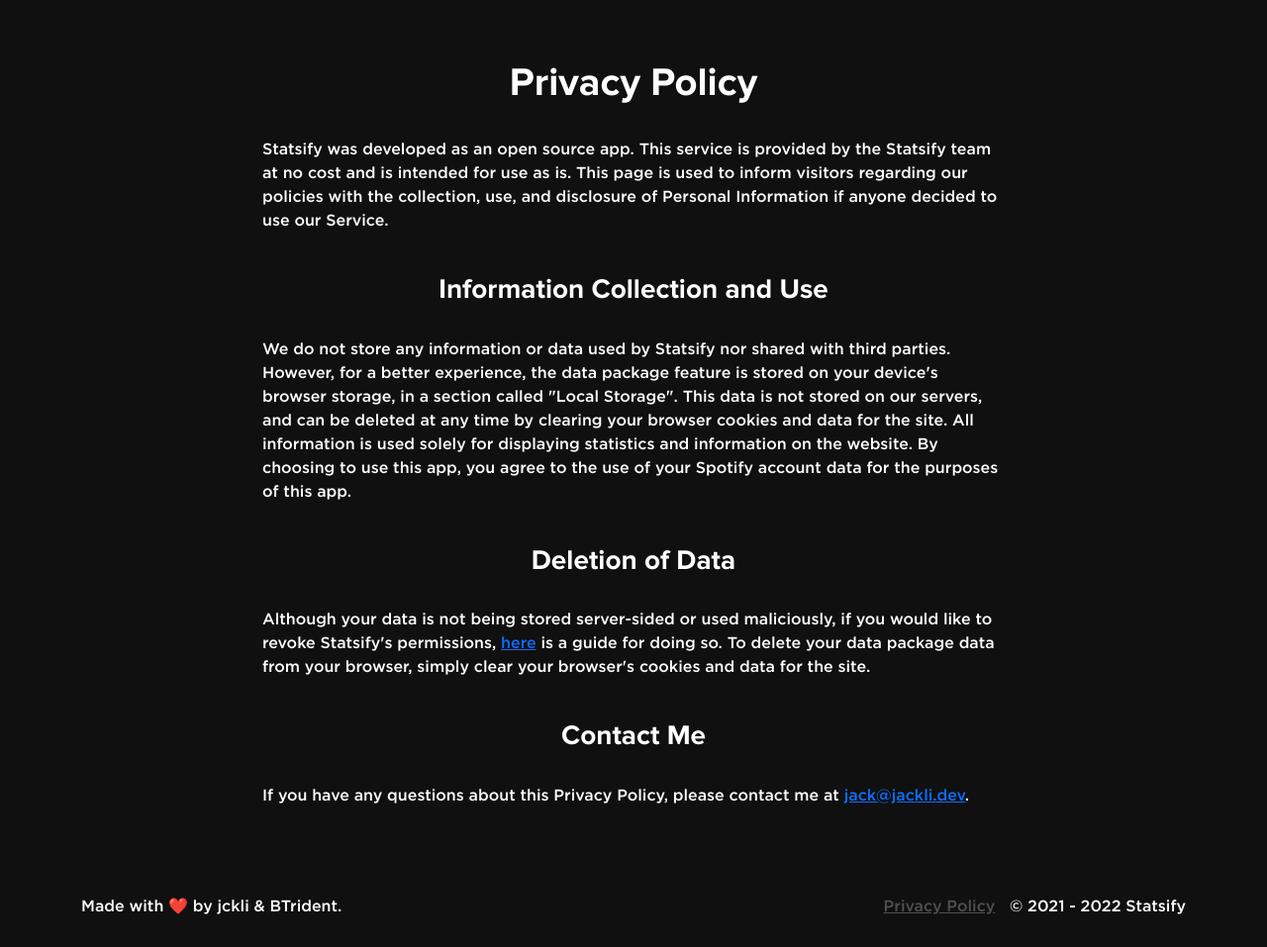
After one commit to jckli/retrievify, a Flask app: page /privacy in a window 1280 px wide. The commit adds this page. Shown: the whole page at 99% size. Run offline with Flask 2, Linux system fonts and the light colour scheme.

Commit message:
feat: privacy policy

```diff
--- /dev/null
+++ b/Statsify/static/content/privacy.css
@@ -0,0 +1,58 @@
+@font-face {
+    font-family: Gotham;
+    src: url(../fonts/GothamMedium.ttf);
+}
+@font-face {
+    font-family: ProximaNova;
+    src: url("../fonts/ProximaNovaBold.otf");
+}
+body {
+    font-family: Gotham;
+    margin: 0px;
+    background: #101010;
+    display: block;
+}
+#content {
+    color: #ffffff;
+}
+#main {
+    margin: 60px auto;
+    width: 750px;
+}
+.title {
+    font-size: 2.5rem;
+    font-family: ProximaNova;
+    text-align: center;
+}
+.subtitle {
+    font-size: 1.75rem;
+    font-family: ProximaNova;
+    text-align: center;
+}
+#footer > div {
+    min-height: 10vh;
+    align-items: center;
+    display: flex;
+    flex-direction: row;
+    justify-content: space-between;
+}
+
+#footer > div > div {
+    font-size: 16px;
+}
+.name-credit {
+    text-decoration: none;
+    color: #ffffff;
+}
+.name-credit:hover {
+    color: #808080;
+    transition: 200ms ease-out color;
+}
+.extra-links {
+    color: #505050;
+    margin-right: 10px;
+}
+.extra-links:hover {
+    color: #808080;
+    transition: 200ms ease-out color;
+}
--- a/Statsify/templates/index.html
+++ b/Statsify/templates/index.html
@@ -28,7 +28,8 @@
                         Made with ❤️ by <a class="name-credit" href="https://github.com/jckli">jckli</a> & <a class="name-credit" href="https://github.com/The-Brandon-Tran">BTrident</a>.
                     </div>
                     <div class="second">
-                        © 2021 Statsify
+                        <a href="/privacy" class="extra-links">Privacy Policy</a>
+                        © 2021 - 2022 Statsify
                     </div>
                 </div>
             </div>
--- a/Statsify/templates/layout.html
+++ b/Statsify/templates/layout.html
@@ -42,8 +42,7 @@
                     {{ userName }}
                 </a>
                 <ul class="dropdown-menu dropdown-menu-dark text-small shadow" aria-labelledby="dropdownUser1">
-                    <li><a class="dropdown-item" href="https://www.spotify.com/us/account/apps/" target="_blank">Terms of Service</a></li>
-                    <li><a class="dropdown-item" href="https://www.spotify.com/us/account/apps/" target="_blank">Privacy Policy</a></li>
+                    <li><a class="dropdown-item" href="/privacy" target="_blank">Privacy Policy</a></li>
                     <li><a class="dropdown-item" href="https://www.spotify.com/us/account/apps/" target="_blank">Remove Account</a></li>
                     <li><a class="dropdown-item" href="https://www.spotify.com/logout/" target="_blank">Sign Out</a></li>
                 </ul>
--- /dev/null
+++ b/Statsify/templates/privacy.html
@@ -0,0 +1,57 @@
+<!DOCTYPE html>
+
+<html lang="en">
+    <head>
+        <meta charset="utf-8" />
+        <title>Statsify</title>
+        <link rel="shortcut icon" href="{{ url_for('static', filename='favicon.ico') }}" />
+        <link href="https://cdn.jsdelivr.net/npm/bootstrap@5.0.2/dist/css/bootstrap.min.css" rel="stylesheet" integrity="sha384-EVSTQN3/azprG1Anm3QDgpJLIm9Nao0Yz1ztcQTwFspd3yD65VohhpuuCOmLASjC" crossorigin="anonymous">
+        <link rel="stylesheet" href="../static/content/privacy.css">
+    </head>
+    <body>
+        <div id="content">
+            <div id="main">
+                <h1 class="title">Privacy Policy</h1>
+                <br>
+                <p>
+                    Statsify was developed as an open source app. This service is provided by the Statsify team at no cost and is intended for use as is. This page
+                    is used to inform visitors regarding our policies with the collection, use, and disclosure of Personal Information if anyone decided to use our Service.
+                </p>
+                <br>
+                <h2 class="subtitle">Information Collection and Use</h2>
+                <br>
+                <p>
+                    We do not store any information or data used by Statsify nor shared with third parties. However, for a better experience, the data package feature is stored on
+                    your device's browser storage, in a section called "Local Storage". This data is not stored on our servers, and can be deleted at any time by
+                    clearing your browser cookies and data for the site. All information is used solely for displaying statistics and information on the website. By choosing to
+                    use this app, you agree to the use of your Spotify account data for the purposes of this app.
+                </p>
+                <br>
+                <h2 class="subtitle">Deletion of Data</h2>
+                <br>
+                <p>
+                    Although your data is not being stored server-sided or used maliciously, if you would like to revoke Statsify's permissions,
+                    <a href="https://support.spotify.com/us/article/spotify-on-other-apps/">here</a> is a guide for doing so. To delete your data package data from your browser,
+                    simply clear your browser's cookies and data for the site.
+                </p>
+                <br>
+                <h2 class="subtitle">Contact Me</h2>
+                <br>
+                <p>
+                    If you have any questions about this Privacy Policy, please contact me at <a href="mailto:jack@jackli.dev">jack@jackli.dev</a>.
+                </p>
+            </div>
+            <div id="footer">
+                <div class="container">
+                    <div class="first">
+                        Made with ❤️ by <a class="name-credit" href="https://github.com/jckli">jckli</a> & <a class="name-credit" href="https://github.com/The-Brandon-Tran">BTrident</a>.
+                    </div>
+                    <div class="second">
+                        <a href="/privacy" class="extra-links">Privacy Policy</a>
+                        © 2021 - 2022 Statsify
+                    </div>
+                </div>
+            </div>
+        </div>
+    </body>
+</html>
--- a/Statsify/views.py
+++ b/Statsify/views.py
@@ -54,6 +54,10 @@ def callback():
             session["refresh_token"] = tokenRaw[1]
             session["token_expire"] = tokenRaw[2]
             return redirect("/home")
+
+@app.route("/privacy")
+def privacy():
+    return render_template("privacy.html")
 
 @app.route("/home")
 def main():
```
Also changed, not shown: Statsify/static/content/index.css (+8 -0 lines).
